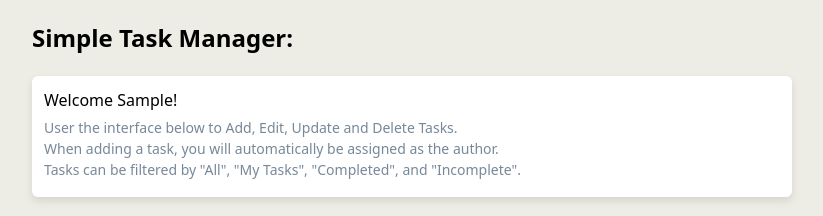
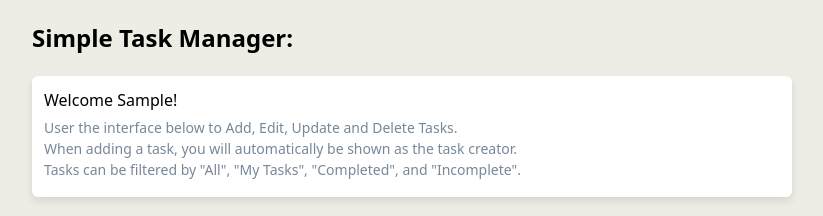
Before and after one commit to RoOLeary/findest-storris, a React (Vite) app: page / in a window 1280 px wide. Both pictures are taken after typing "Sample" into the empty fields and a click on the button "Submit". Shown: the top 216 px of the page, without its empty margins (228-1051 px from the left). Built offline with nearby package versions, Linux system fonts and the light colour scheme; no server answers.

Commit message:
use your words

```diff
--- a/src/App.tsx
+++ b/src/App.tsx
@@ -85,7 +85,7 @@ function App() {
             <Title>Simple Task Manager:</Title>
             <InstructionsContainer>
               <SubTitle>Welcome {userName}!</SubTitle>
-              <InstructionsText>User the interface below to Add, Edit, Update and Delete Tasks. <br />When adding a task, you will automatically be assigned as the author. <br />Tasks can be filtered by "All", "My Tasks", "Completed", and "Incomplete".</InstructionsText>
+              <InstructionsText>User the interface below to Add, Edit, Update and Delete Tasks. <br />When adding a task, you will automatically be shown as the task creator. <br />Tasks can be filtered by "All", "My Tasks", "Completed", and "Incomplete".</InstructionsText>
             </InstructionsContainer>
             <TaskForm user={userName}/>
             <TaskList />
```
